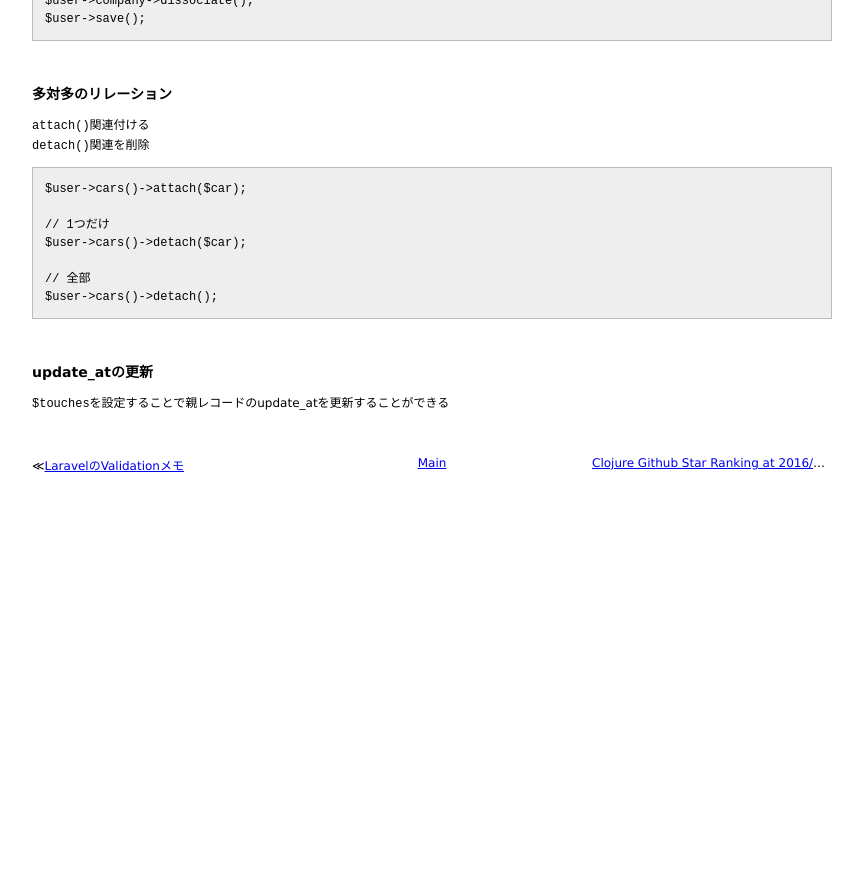
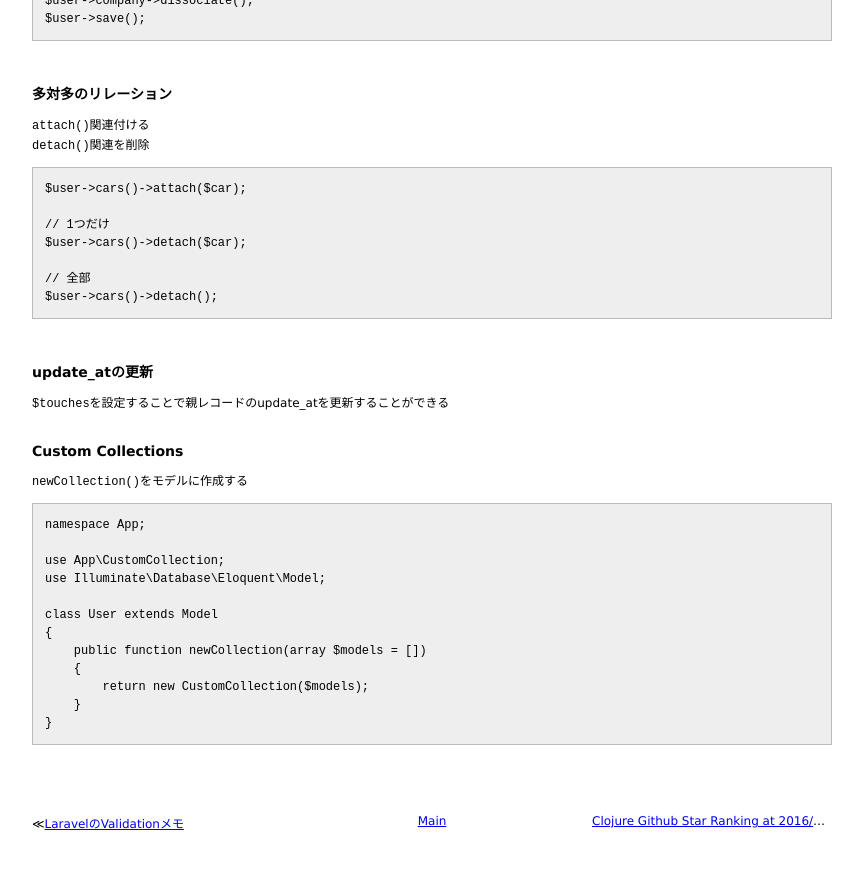
Before and after one commit to 38elements/38elements.github.com, a Jekyll site: the page built from _posts/2016-05-17-eloquent.md, in a window 1280 px wide and 900 px high, scrolled down 7223 px. Shown: the top 869 px of the window, without its empty margins (208-1071 px from the left). Built offline with Jekyll 4.4.1, drawn with Linux system fonts in a browser that asks for light colours; before the commit the page ends 7765 px from its top, so only the background shows below that.

Commit message:
Update 2016-05-17-eloquent.md

````diff
--- a/_posts/2016-05-17-eloquent.md
+++ b/_posts/2016-05-17-eloquent.md
@@ -455,3 +455,24 @@ $user->cars()->detach();
 
 ### update_atの更新
 `$touches`を設定することで親レコードのupdate_atを更新することができる
+<br>
+
+### Custom Collections
+
+`newCollection()`をモデルに作成する
+
+```
+namespace App;
+
+use App\CustomCollection;
+use Illuminate\Database\Eloquent\Model;
+
+class User extends Model
+{
+    public function newCollection(array $models = [])
+    {
+        return new CustomCollection($models);
+    }
+}
+```
+<br>
````
